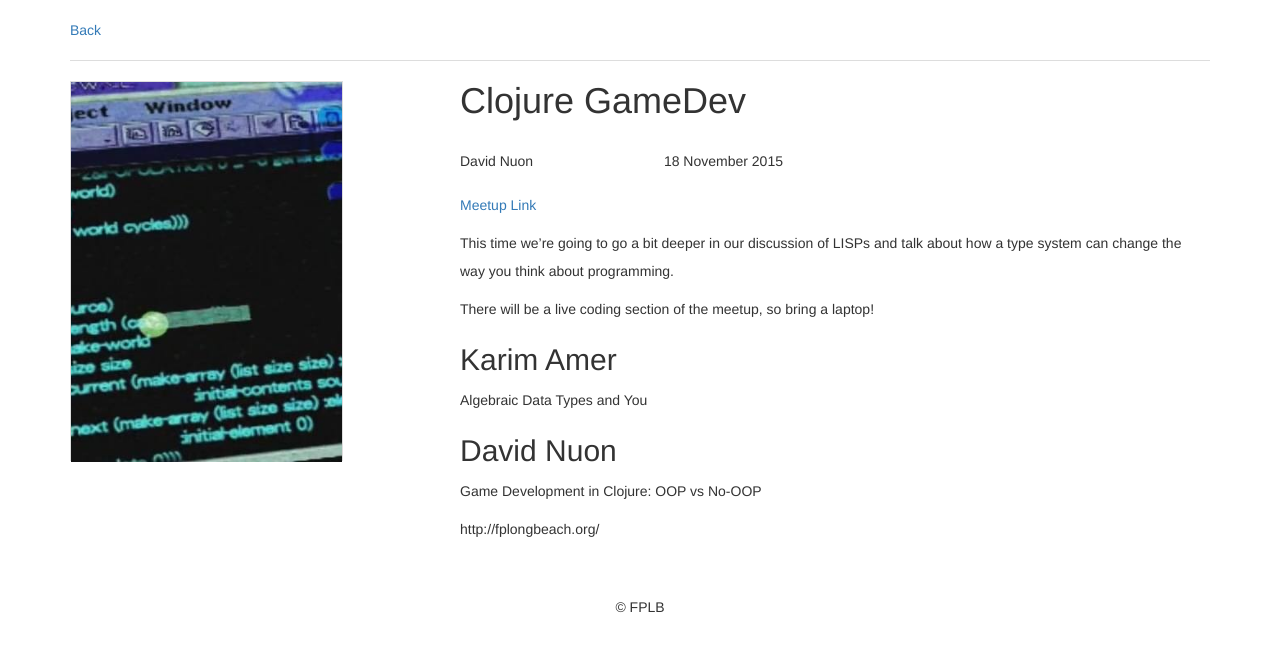
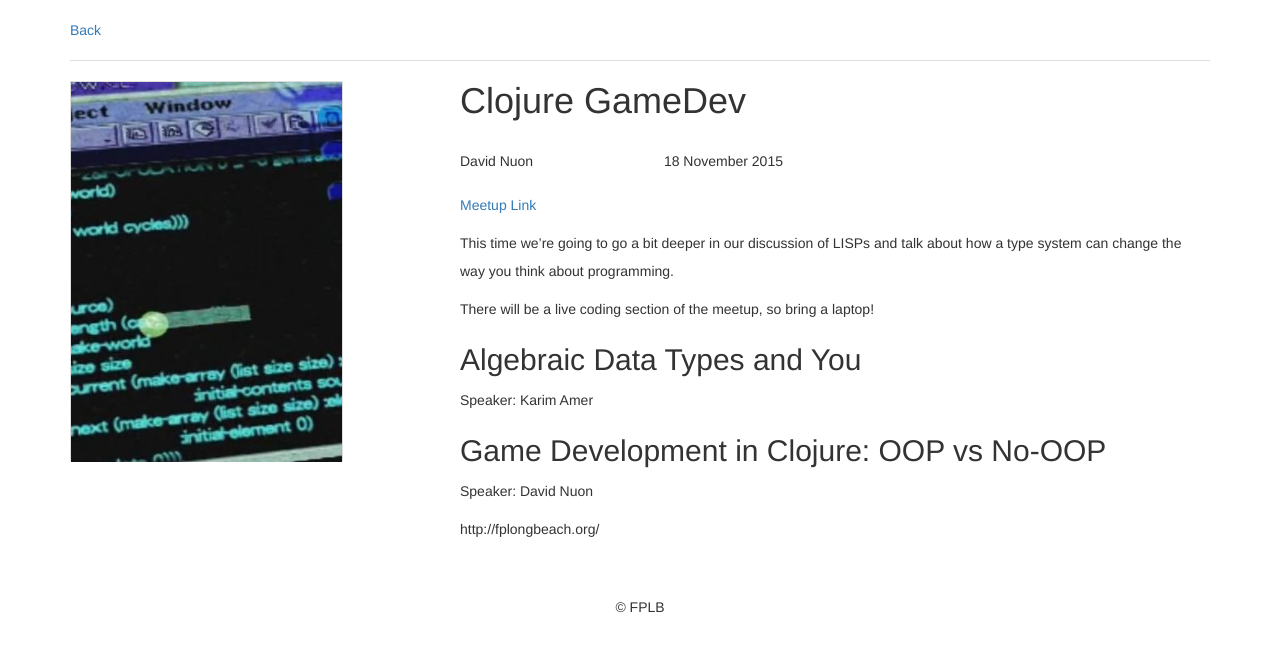
Before and after one commit to fplb/fplb.github.io, a Jekyll site: the page built from _posts/2015-11-18-lisp2.markdown, in a window 1280 px wide. Shown: the top 652 px of the page. Built offline with Jekyll 4.4.1, drawn with Linux system fonts in a browser that asks for light colours; Markdown is read by kramdown in place of the engine named in the settings; some of the changed lines change nothing that is shown.

Commit message:
Updated formatting

```diff
--- a/_posts/2015-11-18-lisp2.markdown
+++ b/_posts/2015-11-18-lisp2.markdown
@@ -15,10 +15,10 @@ how a type system can change the way you think about programming.
 
 There will be a live coding section of the meetup, so bring a laptop!
 
-## Karim Amer
-Algebraic Data Types and You
+## Algebraic Data Types and You
+Speaker: Karim Amer
 
-## David Nuon
-Game Development in Clojure: OOP vs No-OOP
+## Game Development in Clojure: OOP vs No-OOP
+Speaker: David Nuon
 
 http://fplongbeach.org/
```
